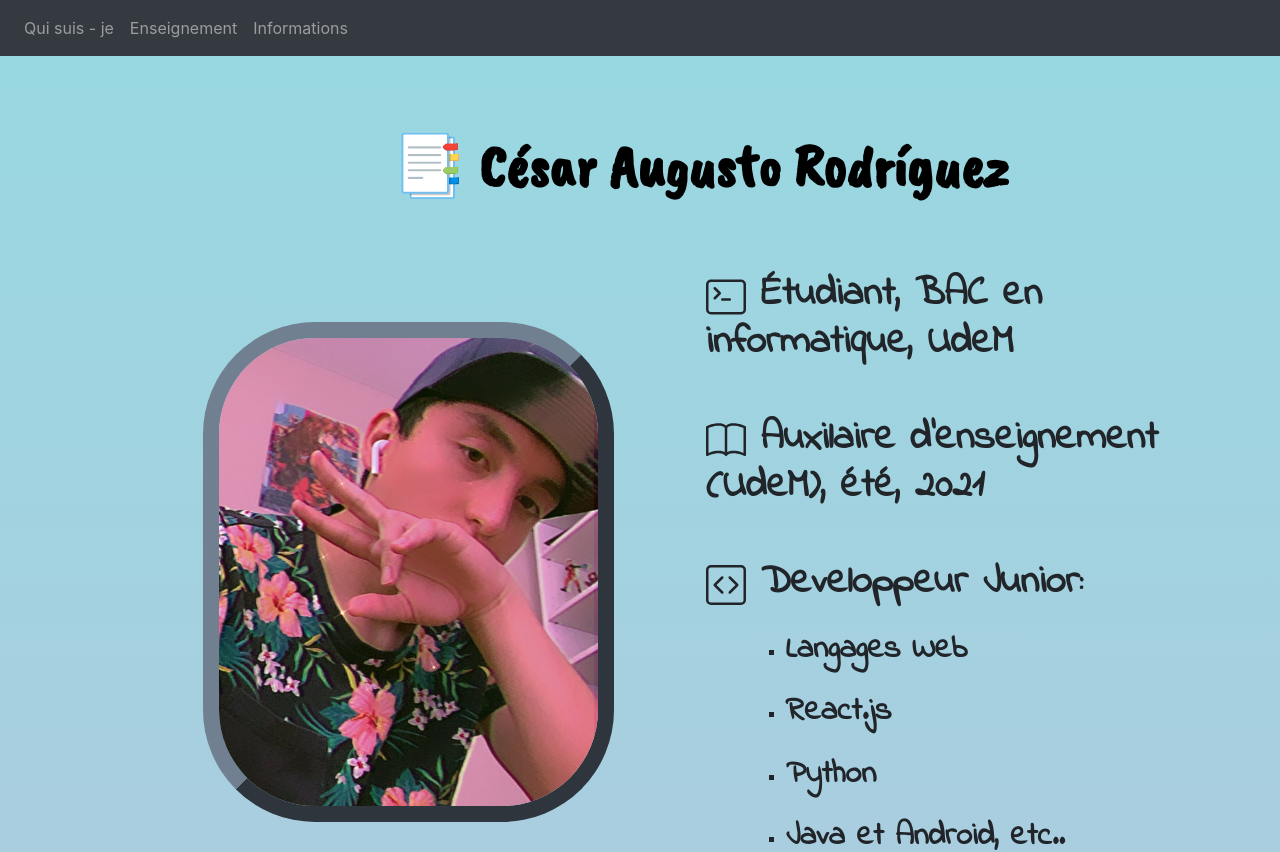
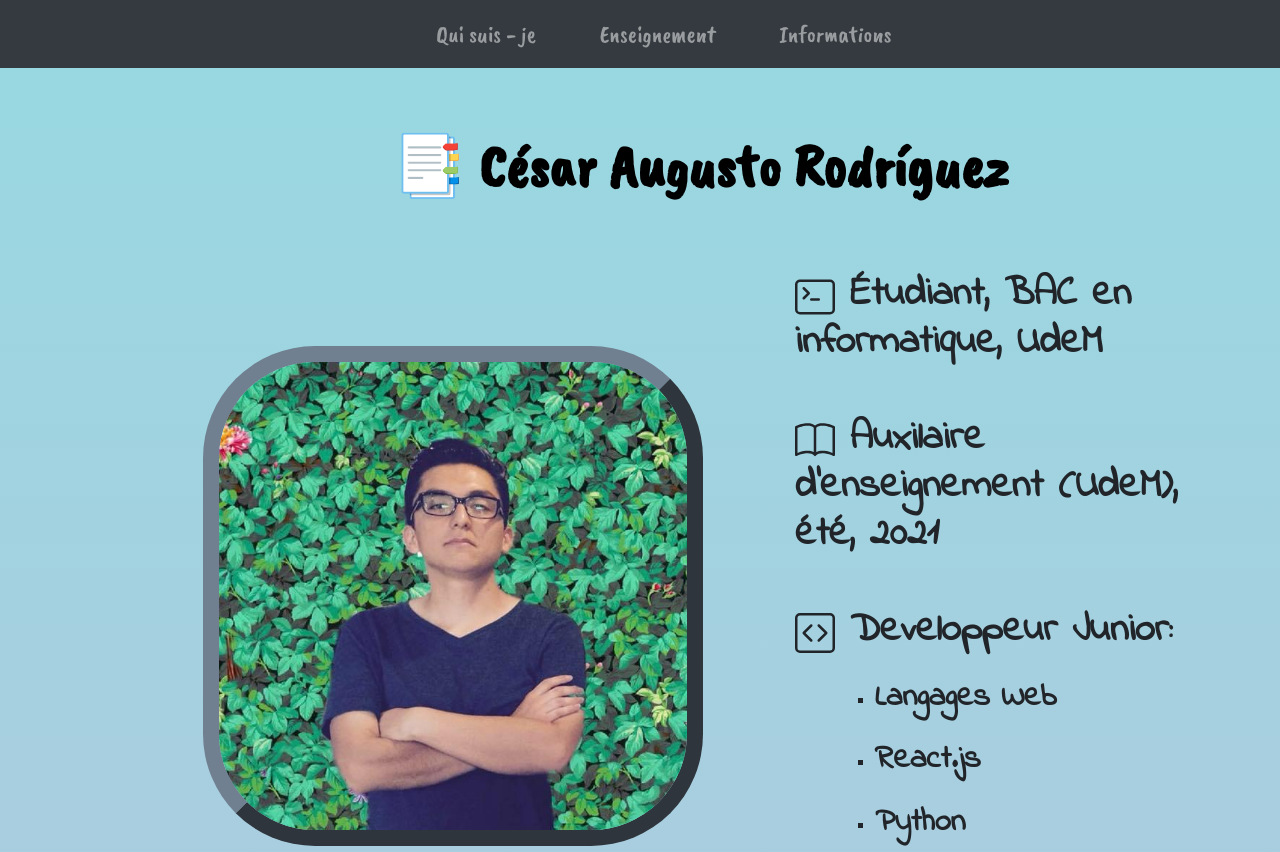
Before and after one commit to Aerosiderolito/curriculum, a React (Create React App) app: page / in a window 1280 px wide. Shown: the top 852 px of the page. Built offline with nearby package versions, Linux system fonts and the light colour scheme.

Commit message:
second commit

```diff
--- a/src/App.css
+++ b/src/App.css
@@ -148,8 +148,6 @@ table.skillList{
   margin-left: 15em;
   list-style-type: none;
 }
-skillList{ list-style-type: none;}
-
 .leftText a, .leftText ul, p.leftText, h4.leftText{
   text-align: left!important;
 }
@@ -222,3 +220,17 @@ p.card-text{
 button{
   text-align: left!important;
 }
+nav{
+  font-family: "Caveat Brush", cursive;
+  font-size: x-large;
+
+}
+.centerList {
+  text-align: center!important;
+  margin-left: auto;
+  margin-right: auto;
+
+}
+.nav-item{
+  padding-left: 2em;
+}
--- a/src/Fade.jsx
+++ b/src/Fade.jsx
@@ -4,7 +4,8 @@ import RainbowText from 'react-rainbow-text';
 
 export const Animated =()=> {
     const [flip, set] = useState(false)
-    const props = useSpring({
+    /*const props = useSpring({ */
+    useSpring({
         to: { opacity: 0.2, color:"azure" },
         from: { opacity: 1 },
         reset: true,
--- a/src/Footer.jsx
+++ b/src/Footer.jsx
@@ -8,9 +8,6 @@ const Footer = props =>
         <footer id={props.id} >
 
             <p className={"pseudoFooter"}>César Augusto Rodríguez &copy; 2021</p>
-            <a href={"../docs/cvWeb.html"} target={"_blank"} rel={"noreferrer"}>
-                bbbbbbb
-            </a>
 
         </footer>
     );
--- a/src/Menu.jsx
+++ b/src/Menu.jsx
@@ -6,7 +6,7 @@ import './App.css'
 const Menu = props => {
     return(
         <nav className={"navbar navbar-expand-sm bg-dark navbar-dark fixed-top"}>
-            <ul className={"navbar-nav"}>
+            <ul className={"navbar-nav centerList"}>
                 <li className={"nav-item"}>
                     <a className={"nav-link"} href={"#section1"}>Qui suis - je</a>
                 </li>
--- a/src/Skills.jsx
+++ b/src/Skills.jsx
@@ -38,12 +38,9 @@ const Skills = props => {
                                 <Collapse in={open}>
                                         <ul>
                                             <li>
-                                                <a href={"./images/cv.jpg"} target={"_blank"} rel={"noreferrer"}>
+                                                <a href={"./src/docs/cvWeb/cv.html"} target={"_blank"} rel={"noreferrer"}>
                                                     <Animated/>
                                                 </a>
-                                            </li>
-                                            <li>
-
                                             </li>
                                         </ul>
                                 </Collapse>
```
Also changed, not shown: src/images/sectionMe.jpg.
